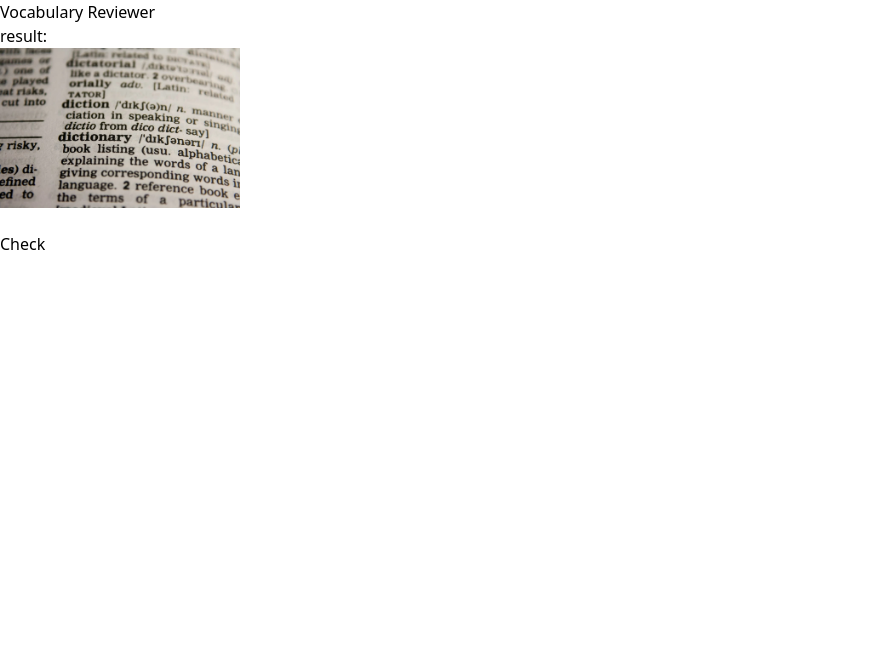
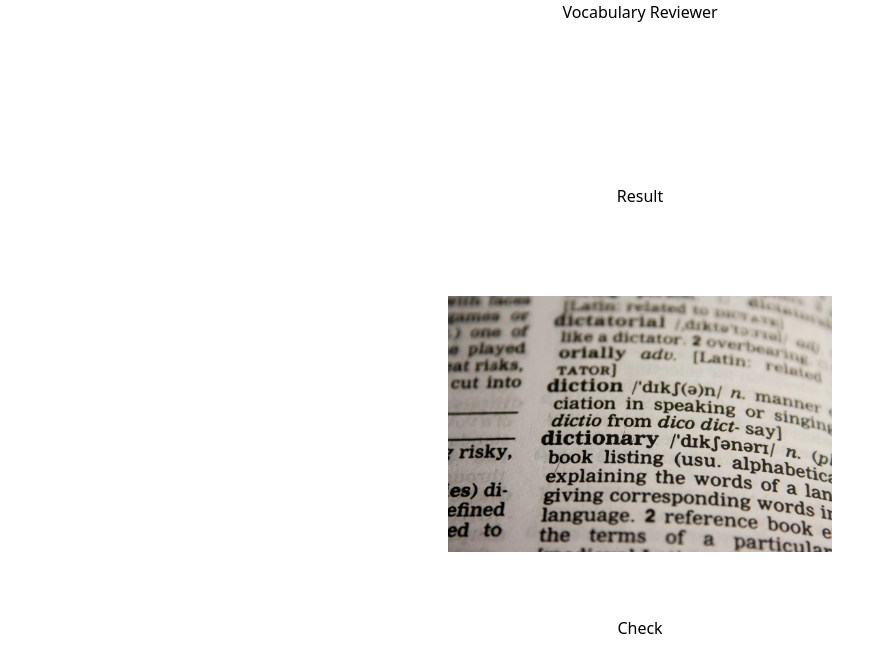
Before and after one commit to JeromeVargas/vocabulary_checker, a React (Vite) app: page / in a window 1280 px wide. Shown: the top 672 px of the page, without its empty margins (0-895 px from the left). Built offline with nearby package versions, Linux system fonts and the light colour scheme.

Commit message:
styles: basic layout

```diff
--- a/src/App.tsx
+++ b/src/App.tsx
@@ -16,10 +16,11 @@ function App() {
   } = useImages();
 
   return (
-    <main>
+    <main className="h-screen flex items-center justify-center flex-col">
       <header>Vocabulary Reviewer</header>
-      <main>
-        <div>result: {result}</div>
+      <section className="h-full flex items-center justify-center flex-col gap-4">
+        <div className="h-10">{images.length > 0 ? "Result" : null}</div>
+        <div className="h-10">{result}</div>
         <ImageSection images={images} image={image} />
         <Form
           handleChange={handleChange}
@@ -29,7 +30,7 @@ function App() {
           input={input}
           isInputReady={isInputReady}
         />
-      </main>
+      </section>
     </main>
   );
 }
--- a/src/components/Form.tsx
+++ b/src/components/Form.tsx
@@ -17,7 +17,10 @@ const Form = ({
 }: FormProps) => {
   return (
     <>
-      <form onSubmit={handleCheck}>
+      <form
+        className="flex items-center justify-center flex-col"
+        onSubmit={handleCheck}
+      >
         <input onChange={handleChange} value={input} type="text" />
         <br />
         {images.length > 0 && isInputReady === false ? (
--- a/src/components/ImageSection.tsx
+++ b/src/components/ImageSection.tsx
@@ -7,8 +7,9 @@ const ImageSection = ({ images, image }: ImageSectionProps) => {
   return (
     <section>
       {images.length > 0 ? (
-        <div className="max-w-[240px]">
+        <div className="h-64">
           <img
+            className="flex-1 h-full"
             src={`src/assets/${images[image]}.png`}
             alt={`${images[image]}`}
           />
```
